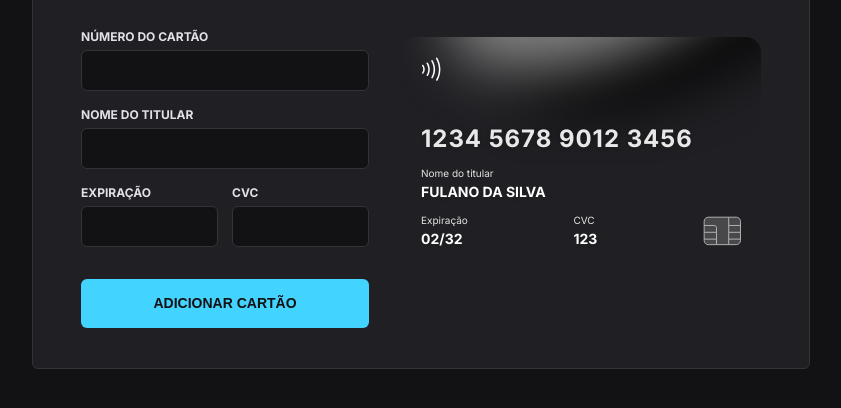
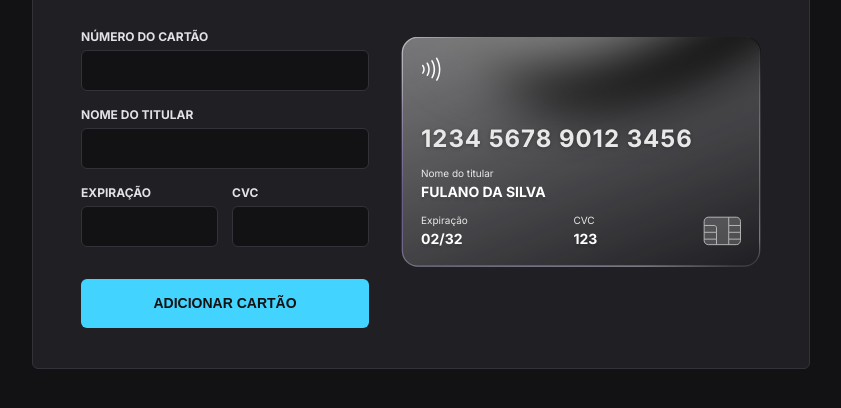
Before and after one commit to RickHardBR/Rocketseat, a website built with Vite: page explorer-lab-01/index.html in a window 1280 px wide. Shown: the part 242-650 px from the top of the page, without its empty margins (219-1060 px from the left). Built offline with nearby package versions, Linux system fonts and the light colour scheme; files whose address does not match are found by name.

Commit message:
edit css

```diff
--- a/explorer-lab-01/src/css/credit-card.css
+++ b/explorer-lab-01/src/css/credit-card.css
@@ -1,7 +1,7 @@
 /* CC */
 .cc {
   background: no-repeat center/cover;
-  background-image: url("./public/cc-bg.svg");
+  background-image: url("../../public/cc-bg.svg");
   width: 36rem;
   height: 23rem;
   padding: 2rem;
```
